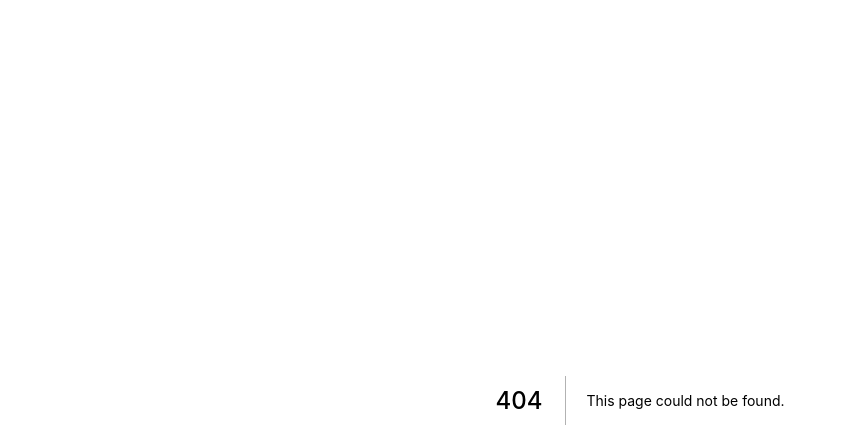
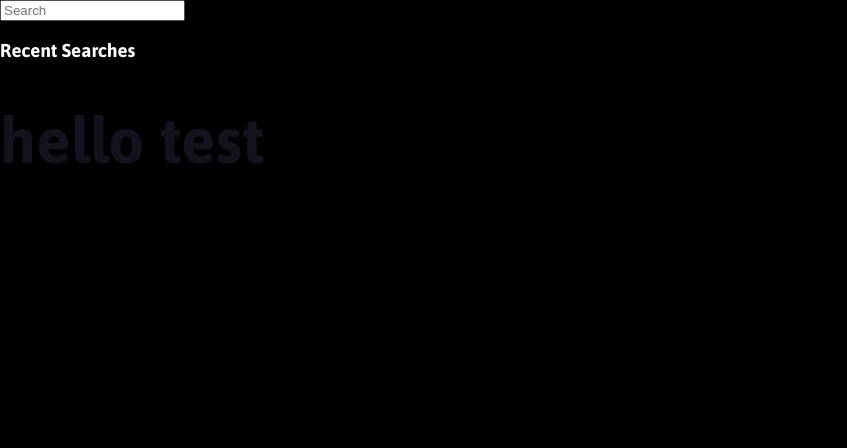
Before and after one commit to dartmouth-cs98/classy-fe, a Next.js app: page /search in a window 1280 px wide. Before the commit this address had no page. Shown: the top 448 px of the page, without its empty margins (0-847 px from the left). Built offline with nearby package versions, Linux system fonts and the light colour scheme.

Commit message:
search page setup

```diff
--- /dev/null
+++ b/pages/search.js
@@ -0,0 +1,38 @@
+import React, {useState} from "react"
+import { H1 } from "../components/ui/typography"
+
+const SearchPage = () => {
+    const [searchInput, setSearchInput] = useState("")
+    const [tab, setTab] = useState("all")
+    const tabs = ["all", "courses", "professors", "distribs"]
+
+    const handleChange = (e) => {
+        e.preventDefault()
+        setSearchInput(e.target.value)
+    }
+
+    return (
+        <div>
+            <input
+            type="text"
+            placeholder="Search"
+            onChange={handleChange}
+            value={searchInput}
+            />
+            <h3>Recent Searches</h3>
+            <H1>hello test</H1>
+        </div>
+    )
+
+      // handle search query
+    //   if (searchInput.length > 0) {
+    //       countries.filter((country) => {
+    //       return country.name.match(searchInput);
+    //   })
+}
+
+const CourseCard = () => {
+
+}
+
+export default SearchPage
```
